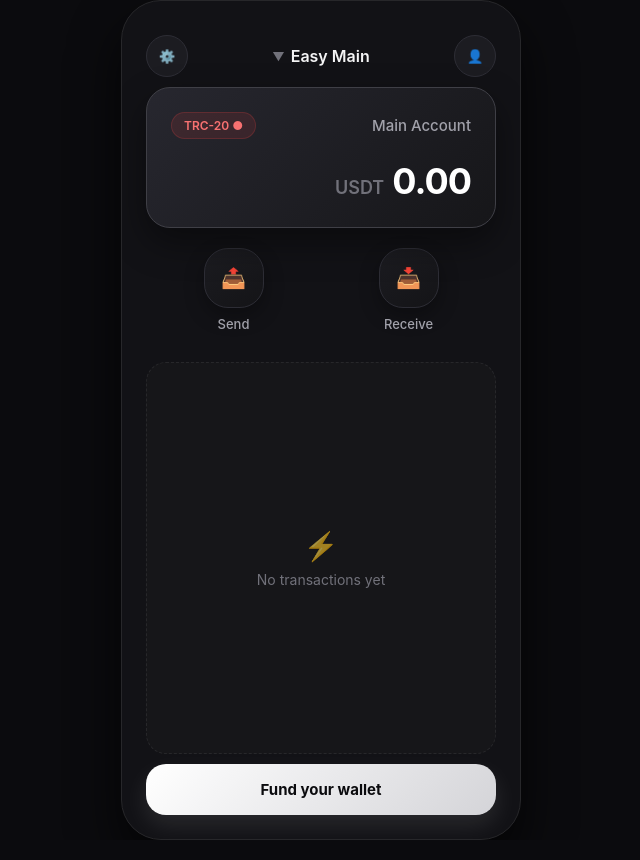
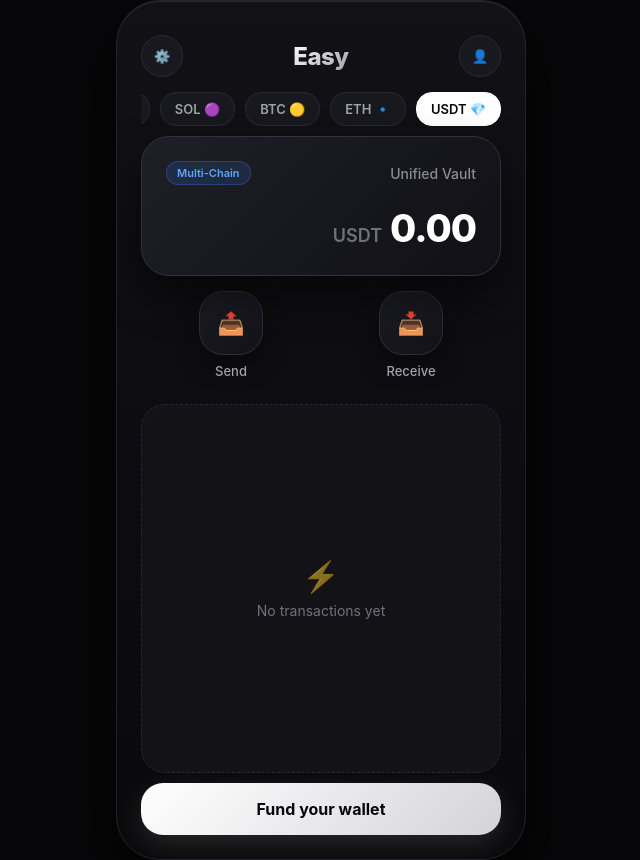
Before and after one commit to trk511435-png/Easy, a plain HTML site: page index.html in a window 1280 px wide. Shown: the whole page, without its empty margins (319-959 px from the left). Drawn offline with Linux system fonts and the light colour scheme.

Commit message:
Refactor index.html for UI enhancements
Updated title and various styles for improved UI.

```diff
--- a/index.html
+++ b/index.html
@@ -3,7 +3,7 @@
 <head>
     <meta charset="UTF-8">
     <meta name="viewport" content="width=device-width, initial-scale=1.0">
-    <title>Easy - Digital Wallet</title>
+    <title>Easy - Next Gen Wallet</title>
     <style>
         * {
             box-sizing: border-box;
@@ -13,7 +13,7 @@
         }
 
         body {
-            background-color: #0b0b0e;
+            background-color: #070709;
             color: #ffffff;
             display: flex;
             justify-content: center;
@@ -23,12 +23,12 @@
 
         .app-container {
             width: 100%;
-            max-width: 400px;
-            height: 840px;
-            background-color: #121216;
-            border-radius: 40px;
-            box-shadow: 0 25px 50px rgba(0, 0, 0, 0.7);
-            border: 1px solid #27272a;
+            max-width: 410px;
+            height: 860px;
+            background: linear-gradient(180deg, #111116 0%, #09090c 100%);
+            border-radius: 44px;
+            box-shadow: 0 30px 60px rgba(0, 0, 0, 0.8), inset 0 1px 0 rgba(255, 255, 255, 0.1);
+            border: 1px solid #22222b;
             display: flex;
             flex-direction: column;
             justify-content: space-between;
@@ -37,7 +37,7 @@
             overflow: hidden;
         }
 
-        /* شريط العلوي للتطبيق */
+        /* الهيدر مع اسم المنصة الواضح */
         .app-header {
             display: flex;
             justify-content: space-between;
@@ -45,9 +45,18 @@
             margin-top: 10px;
         }
 
+        .brand-title {
+            font-size: 24px;
+            font-weight: 800;
+            background: linear-gradient(135deg, #ffffff 0%, #a1a1aa 100%);
+            -webkit-background-clip: text;
+            -webkit-text-fill-color: transparent;
+            letter-spacing: -0.5px;
+        }
+
         .icon-btn {
-            background: #1c1c21;
-            border: 1px solid #2d2d35;
+            background: #18181f;
+            border: 1px solid #2a2a35;
             width: 42px;
             height: 42px;
             border-radius: 50%;
@@ -56,33 +65,51 @@
             align-items: center;
             color: #a1a1aa;
             cursor: pointer;
-            transition: all 0.3s ease;
+            transition: all 0.2s ease;
         }
 
         .icon-btn:hover {
-            background: #2d2d35;
+            background: #2a2a35;
             color: #fff;
         }
 
-        .wallet-selector {
-            font-size: 16px;
-            font-weight: 600;
-            color: #f4f4f5;
+        /* شريط اختيار العملات والشبكات السريع */
+        .assets-bar {
             display: flex;
-            align-items: center;
-            gap: 6px;
-            cursor: pointer;
+            gap: 10px;
+            overflow-x: auto;
+            padding-bottom: 5px;
+            margin-top: 15px;
         }
 
-        /* بطاقة المحفظة الفخمة */
+        .asset-chip {
+            background: #18181f;
+            border: 1px solid #2a2a35;
+            padding: 8px 14px;
+            border-radius: 16px;
+            font-size: 13px;
+            font-weight: 600;
+            color: #a1a1aa;
+            cursor: pointer;
+            white-space: nowrap;
+            transition: all 0.2s;
+        }
+
+        .asset-chip.active {
+            background: #ffffff;
+            color: #070709;
+            border-color: #ffffff;
+        }
+
+        /* بطاقة المحفظة الفخمة المتعددة */
         .crypto-card {
-            background: linear-gradient(135deg, #27272f 0%, #161619 100%);
-            border: 1px solid #3f3f46;
-            border-radius: 24px;
+            background: linear-gradient(135deg, #1f1f28 0%, #101015 100%);
+            border: 1px solid #32323f;
+            border-radius: 28px;
             padding: 24px;
-            box-shadow: 0 15px 35px rgba(0, 0, 0, 0.4);
+            box-shadow: 0 20px 40px rgba(0, 0, 0, 0.5);
             position: relative;
-            margin-top: 10px;
+            margin-top: 5px;
         }
 
         .card-top {
@@ -93,19 +120,24 @@
         }
 
         .card-name {
-            font-size: 15px;
-            color: #a1a1aa;
+            font-size: 14px;
+            color: #8b8b97;
             font-weight: 500;
         }
 
+        .networks-wrapper {
+            display: flex;
+            gap: 6px;
+        }
+
         .network-tag {
-            background: rgba(239, 68, 68, 0.12);
-            color: #f87171;
-            padding: 5px 12px;
+            background: rgba(59, 130, 246, 0.15);
+            color: #60a5fa;
+            padding: 4px 10px;
             border-radius: 20px;
-            font-size: 12px;
+            font-size: 11px;
             font-weight: 600;
-            border: 1px solid rgba(239, 68, 68, 0.2);
+            border: 1px solid rgba(59, 130, 246, 0.3);
         }
 
         .balance-area {
@@ -115,8 +147,8 @@
         }
 
         .balance-num {
-            font-size: 36px;
-            font-weight: 700;
+            font-size: 38px;
+            font-weight: 800;
             letter-spacing: -1px;
             color: #ffffff;
         }
@@ -127,11 +159,11 @@
             font-weight: 600;
         }
 
-        /* أزرار الإجراءات السريعة (Send / Receive) */
+        /* أزرار الإجراءات الفخمة (Send / Receive) */
         .action-buttons {
             display: flex;
             justify-content: space-around;
-            margin: 20px 0;
+            margin: 15px 0;
         }
 
         .action-group {
@@ -142,25 +174,25 @@
         }
 
         .action-circle {
-            width: 60px;
-            height: 60px;
-            background: linear-gradient(145deg, #1c1c21, #141417);
-            border: 1px solid #2d2d35;
+            width: 64px;
+            height: 64px;
+            background: linear-gradient(145deg, #1c1c24, #121217);
+            border: 1px solid #2e2e3a;
             border-radius: 24px;
             display: flex;
             justify-content: center;
             align-items: center;
-            font-size: 20px;
+            font-size: 22px;
             color: #ffffff;
             cursor: pointer;
-            transition: transform 0.2s, background 0.2s;
-            box-shadow: 0 8px 20px rgba(0,0,0,0.3);
+            transition: transform 0.2s, background 0.2s, border-color 0.2s;
+            box-shadow: 0 10px 25px rgba(0,0,0,0.4);
         }
 
         .action-circle:hover {
             transform: translateY(-3px);
-            background: #27272f;
-            border-color: #52525b;
+            background: #252530;
+            border-color: #525266;
         }
 
         .action-label {
@@ -169,12 +201,12 @@
             font-weight: 500;
         }
 
-        /* قسم السجل والفراغ */
+        /* قسم السجل */
         .history-box {
             flex-grow: 1;
-            background: #161619;
-            border: 1px dashed #27272a;
-            border-radius: 20px;
+            background: #121217;
+            border: 1px dashed #262630;
+            border-radius: 24px;
             display: flex;
             flex-direction: column;
             align-items: center;
@@ -185,9 +217,9 @@
         }
 
         .history-icon {
-            font-size: 28px;
+            font-size: 30px;
             margin-bottom: 8px;
-            opacity: 0.6;
+            opacity: 0.5;
         }
 
         .history-text {
@@ -199,20 +231,20 @@
         .main-cta-btn {
             width: 100%;
             background: linear-gradient(135deg, #ffffff 0%, #d4d4d8 100%);
-            color: #0b0b0e;
+            color: #070709;
             border: none;
             padding: 16px;
-            border-radius: 20px;
-            font-size: 15px;
+            border-radius: 22px;
+            font-size: 16px;
             font-weight: 700;
             cursor: pointer;
             transition: opacity 0.2s, transform 0.2s;
-            box-shadow: 0 10px 25px rgba(255, 255, 255, 0.1);
+            box-shadow: 0 10px 30px rgba(255, 255, 255, 0.12);
             text-align: center;
         }
 
         .main-cta-btn:hover {
-            opacity: 0.9;
+            opacity: 0.92;
             transform: scale(0.99);
         }
     </style>
@@ -220,21 +252,29 @@
 <body>
 
     <div class="app-container">
-        <!-- الهيدر -->
+        <!-- الهيدر مع اسم المنصة البارز Easy -->
         <div class="app-header">
             <button class="icon-btn">👤</button>
-            <div class="wallet-selector">
-                <span>Easy Main</span>
-                <span style="font-size: 12px; color: #71717a;">▼</span>
-            </div>
+            <div class="brand-title">Easy</div>
             <button class="icon-btn">⚙️</button>
         </div>
 
-        <!-- البطاقة البصرية الفخمة -->
+        <!-- شريط العملات والشبكات المتعددة -->
+        <div class="assets-bar">
+            <div class="asset-chip active">💎 USDT</div>
+            <div class="asset-chip">🔹 ETH</div>
+            <div class="asset-chip">🟡 BTC</div>
+            <div class="asset-chip">🟣 SOL</div>
+            <div class="asset-chip">🌐 TRC-20</div>
+        </div>
+
+        <!-- بطاقة المحفظة الفخمة -->
         <div class="crypto-card">
             <div class="card-top">
-                <span class="card-name">Main Account</span>
-                <span class="network-tag">● TRC-20</span>
+                <span class="card-name">Unified Vault</span>
+                <div class="networks-wrapper">
+                    <span class="network-tag">Multi-Chain</span>
+                </div>
             </div>
             <div class="balance-area">
                 <span class="balance-num">0.00</span>
@@ -242,7 +282,7 @@
             </div>
         </div>
 
-        <!-- أزرار الإرسال والاستلام -->
+        <!-- أزرار العمليات (Send / Receive) -->
         <div class="action-buttons">
             <div class="action-group">
                 <div class="action-circle">📥</div>
```
